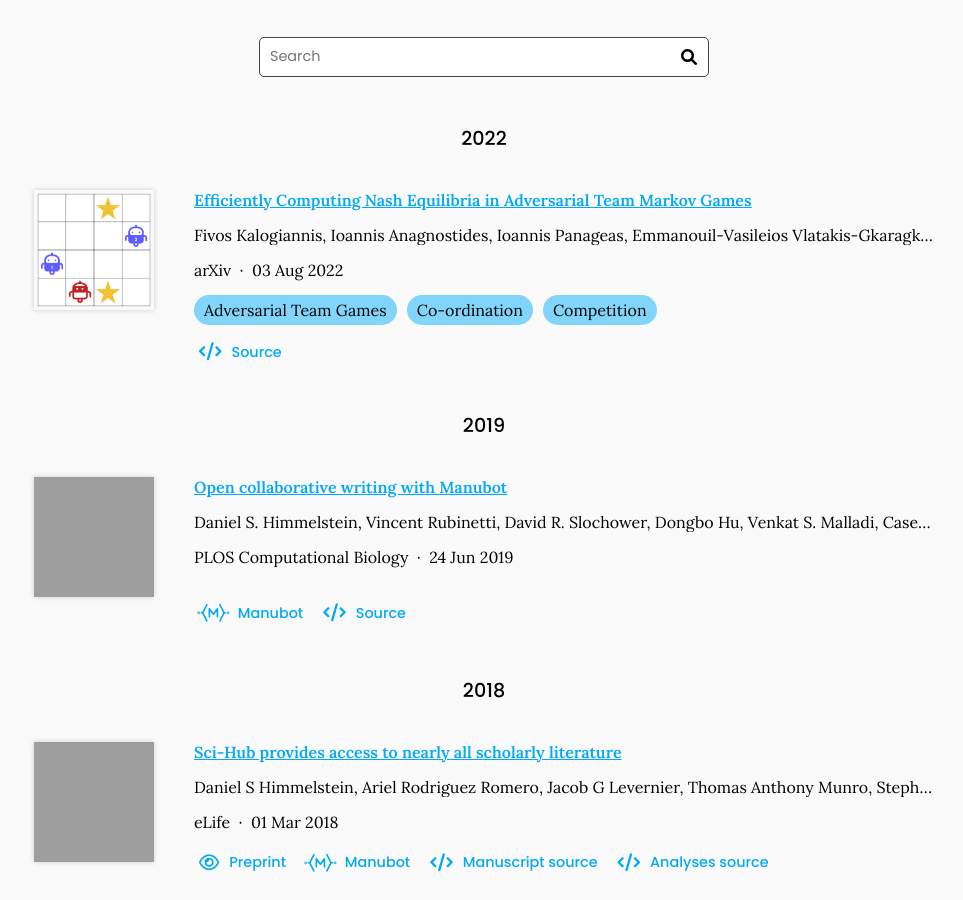
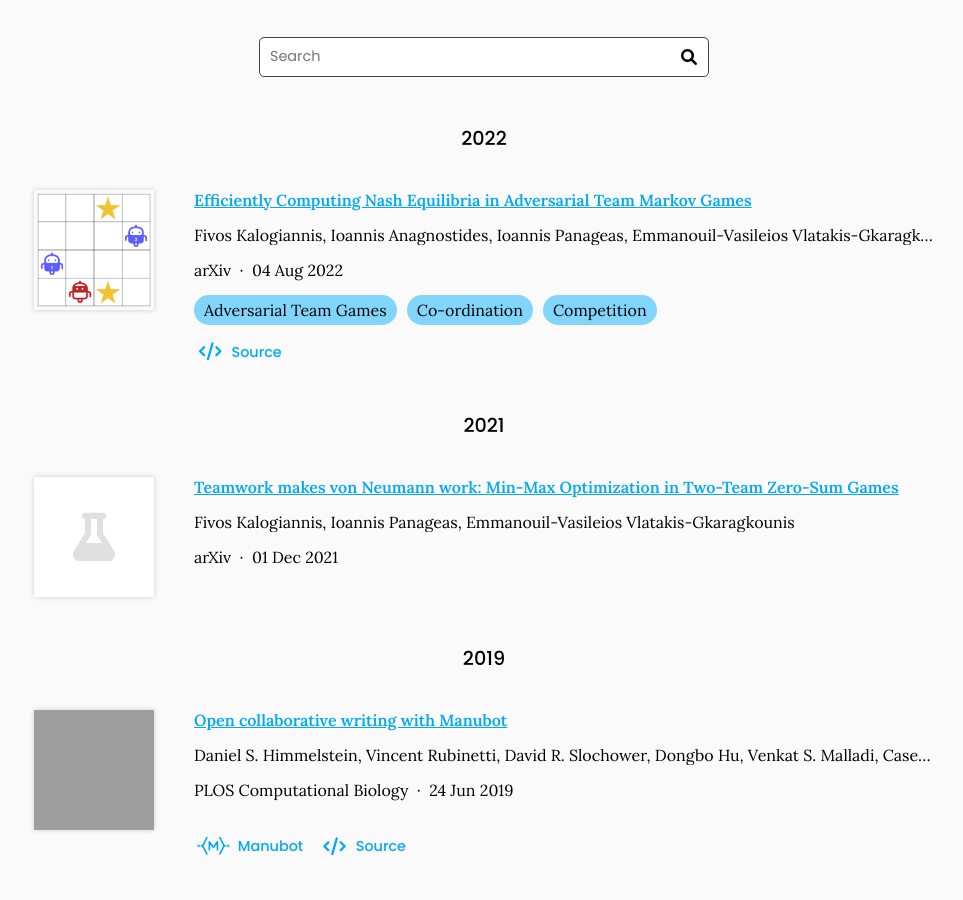
Before and after one commit to goallabuci/goallabuci.github.io, a Jekyll site: the page built from research/index.md, in a window 1280 px wide and 900 px high, scrolled down 369 px. Shown: the whole window, without its empty margins (156-1119 px from the left). Built offline with Jekyll 4.4.1, drawn with Linux system fonts in a browser that asks for light colours; grey boxes are pictures that could not be loaded.

Commit message:
Generate citations

```diff
--- a/_data/citations.yaml
+++ b/_data/citations.yaml
@@ -11,7 +11,7 @@
   - Vaggos Chatziafratis
   - Stelios Stavroulakis
   publisher: arXiv
-  date: '2022-08-03'
+  date: '2022-08-04'
   link: https://arxiv.org/abs/2208.02204
   image: images/papers/advteamgames.png
   extra-links:
@@ -21,7 +21,18 @@
   - Adversarial Team Games
   - Co-ordination
   - Competition
-  _cache: 80494792427d7979a5383ebf28fe76f07a3b5c9d06f2877f3e096bd0c1f21a1c
+  _cache: 84d5e7dc50be7ac763ac2d8806b112f1fcea6f34f6ab4326d7b89da0b22269b9
+- id: arxiv:2111.04178
+  title: 'Teamwork makes von Neumann work: Min-Max Optimization in Two-Team Zero-Sum
+    Games'
+  authors:
+  - Fivos Kalogiannis
+  - Ioannis Panageas
+  - Emmanouil-Vasileios Vlatakis-Gkaragkounis
+  publisher: arXiv
+  date: '2021-12-01'
+  link: https://arxiv.org/abs/2111.04178
+  _cache: 29346069f8b063260c09be764634514266c7462d4340d2e3da1e0252acbe1ea5
 - id: doi:10.1371/journal.pcbi.1007128
   title: Open collaborative writing with Manubot
   authors:
```
